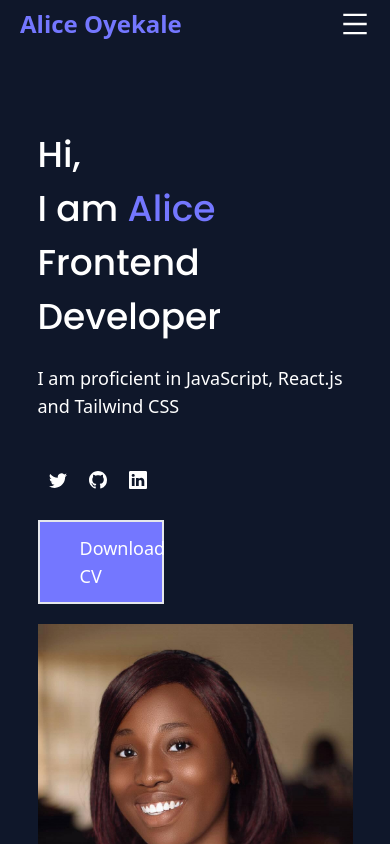
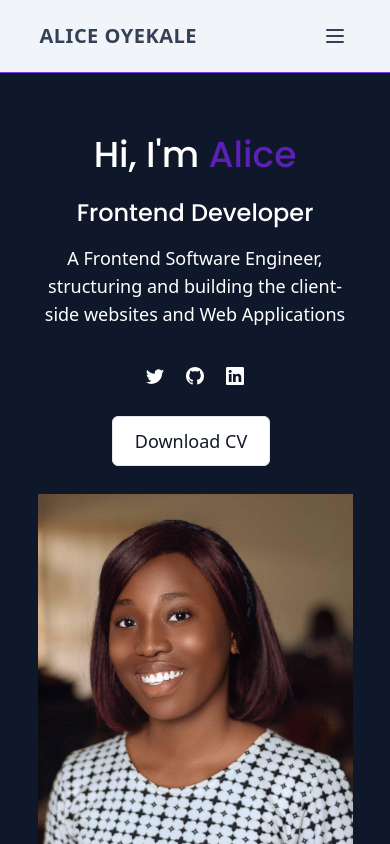
Before and after one commit to Alice2212/port-folio, a Next.js app: page / in a window 390 px wide. Shown: the top 844 px of the page. Built offline with nearby package versions, Linux system fonts and the light colour scheme.

Commit message:
mobile responsiveness

```diff
--- a/components/Header.tsx
+++ b/components/Header.tsx
@@ -1,6 +1,7 @@
 import Link from "next/link";
 import { useState } from "react";
 import { AiOutlineMenu, AiOutlineClose } from "react-icons/ai";
+
 
 export const Header = () => {
   const [toggle, setToggle] = useState(false);
@@ -12,6 +13,7 @@ export const Header = () => {
       <a href="/" className="logo text-2xl font-bold text-accent">
         Alice Oyekale
       </a>
+
 
       {/* Desktop Nav */}
       <nav className="hidden md:block">
--- a/components/Hero.tsx
+++ b/components/Hero.tsx
@@ -5,24 +5,25 @@ import { BsTwitter, BsGithub, BsLinkedin, BsDownload } from "react-icons/bs";
 export const Hero = () => {
   return (
     <section className="bg-primary px-5 text-white py-32">
-      <div className="container mx-auto grid md:grid-cols-2 items-center justify-center md:justify-between">
-        <div className="hero-info pb-5 md:pb-0">
-          <h1 className="text-4xl lg:text-6xl">
-            Hi, <br />I am <span className="text-accent">Alice </span>
+      <div className="container mx-auto grid md:grid-cols-2 items-center  justify-center md:justify-between">
+        <div className="hero-info pb-5 md:pb-0 lg:max-w-[32rem] lg:text-left text-center">
+          <h1 className="text-4xl lg:text-6xl ">
+            Hi, I'm <span className="text-violet-800">Alice </span>
             <br />
-            Frontend Developer
+            <span className="text-2xl"> Frontend Developer </span>
           </h1>
 
-          <p className="py-5">
-            I am proficient in JavaScript, React.js and Tailwind CSS
+          <p className="py-2">
+            A Frontend Software Engineer, structuring and building the
+            client-side websites and Web Applications
           </p>
 
-          <div className="flex py-5 justify-between max-w-[20%] ">
+          <div className="flex py-5 justify-center lg:justify-start">
             <Link href="">
               <a
                 href="https://twitter.com/AliceOyekale"
                 target="_blank"
-                className="h-10 w-10 rounded-full hover:bg-violet-500 flex items-center justify-center cursor-pointer"
+                className="h-10 w-10 rounded-full hover:bg-violet-600 flex items-center justify-center cursor-pointer"
               >
                 <BsTwitter />
               </a>
@@ -33,7 +34,7 @@ export const Hero = () => {
               <a
                 href="https://github.com/Alice2212"
                 target="_blank"
-                className="h-10 w-10 rounded-full hover:bg-violet-500 flex items-center justify-center cursor-pointer"
+                className="h-10 w-10 rounded-full hover:bg-violet-600 flex items-center justify-center cursor-pointer"
               >
                 <BsGithub />
               </a>
@@ -44,20 +45,32 @@ export const Hero = () => {
               <a
                 href="https:linkedin.com/in/oyekalealice"
                 target="_blank"
-                className="h-10 w-10 rounded-full hover:bg-violet-500 flex items-center justify-center cursor-pointer"
+                className="h-10 w-10 rounded-full hover:bg-violet-600 flex items-center justify-center cursor-pointer"
               >
                 <BsLinkedin />
               </a>
             </Link>
           </div>
+          <button
+            type="button"
+            className="py-2.5 px-4 mr-2 mb-2 text-md font-medium text-gray-900 focus:outline-none bg-white rounded-md border border-gray-200  focus:z-10 focus:ring-4 focus:ring-gray-200 hover:border-2 hover:bg-violet-600 hover:text-white w-[50%]"
+          >
+            <a
+              href="https://drive.google.com/file/d/1YblmMDW4tZs6tKt_V1DVDPaaOYvwmEe3/view?usp=share_link"
+              target="_blank"
+            >
+              Download CV
+              {/* <BsDownload size={20} className="mr-4 mt-1" /> */}
+            </a>
+          </button>
 
-          <a
+          {/* <a
             href="https://drive.google.com/file/d/1YblmMDW4tZs6tKt_V1DVDPaaOYvwmEe3/view?usp=share_link"
             target="_blank"
-            className="flex max-w-[40%] btn bg-accent  border-2 border-violet text-white px-6 py-3 hover:bg-transparent"
+            className="flex lg:w-[40rem] justify-center lg:justify-start btn bg-violet-600  border-2 border-violet text-white px-6 py-3 hover:bg-transparent rounded-md"
           >
-            <BsDownload  className="mr-4 mt-1"/> Download CV
-          </a>
+            <BsDownload className="mr-4 mt-1" /> Download CV
+          </a> */}
         </div>
 
         <div className="hero-img">
@@ -66,7 +79,7 @@ export const Hero = () => {
             width={400}
             height={400}
             alt="coding illustration"
-            className="lgw-[80%] ml-auto"
+            className="lgw-[80%] lg:ml-auto ml-0 mx-auto"
           />
         </div>
       </div>
--- a/components/Navbar.tsx
+++ b/components/Navbar.tsx
@@ -12,8 +12,8 @@ export const Navbar = () => {
   };
 
   return (
-    <>
-      <nav className="flex items-center flex-wrap bg-slate-100 p-3 sticky top-0 border-b border-violet-600">
+    <header className=" bg-slate-100 border-b border-violet-600 fixed w-full">
+      <nav className="flex items-center flex-wrap p-3  top-0  w-[90%] m-auto">
         <Link href="/" passHref>
           <a href="" className="inline-flex items-center p-2 mr-4 ">
             <span className="text-xl text-slate-700 font-bold uppercase tracking-wide">
@@ -21,8 +21,6 @@ export const Navbar = () => {
             </span>
           </a>
         </Link>
-
-
 
         {/* hamburger icon  */}
         <button
@@ -98,6 +96,6 @@ export const Navbar = () => {
           </div>
         </div>
       </nav>
-    </>
+    </header>
   );
 };
--- a/pages/index.tsx
+++ b/pages/index.tsx
@@ -1,5 +1,6 @@
 import { Header } from "@/components/Header";
 import { Hero } from "@/components/Hero";
+import { Navbar } from "@/components/Navbar";
 import Head from "next/head";
 
 export default function Home() {
@@ -10,7 +11,7 @@ export default function Home() {
         <link rel="icon" href="/favicon.ico" />
       </Head>
 
-      <Header />
+      <Navbar />
       <Hero />
     </div>
   );
```
